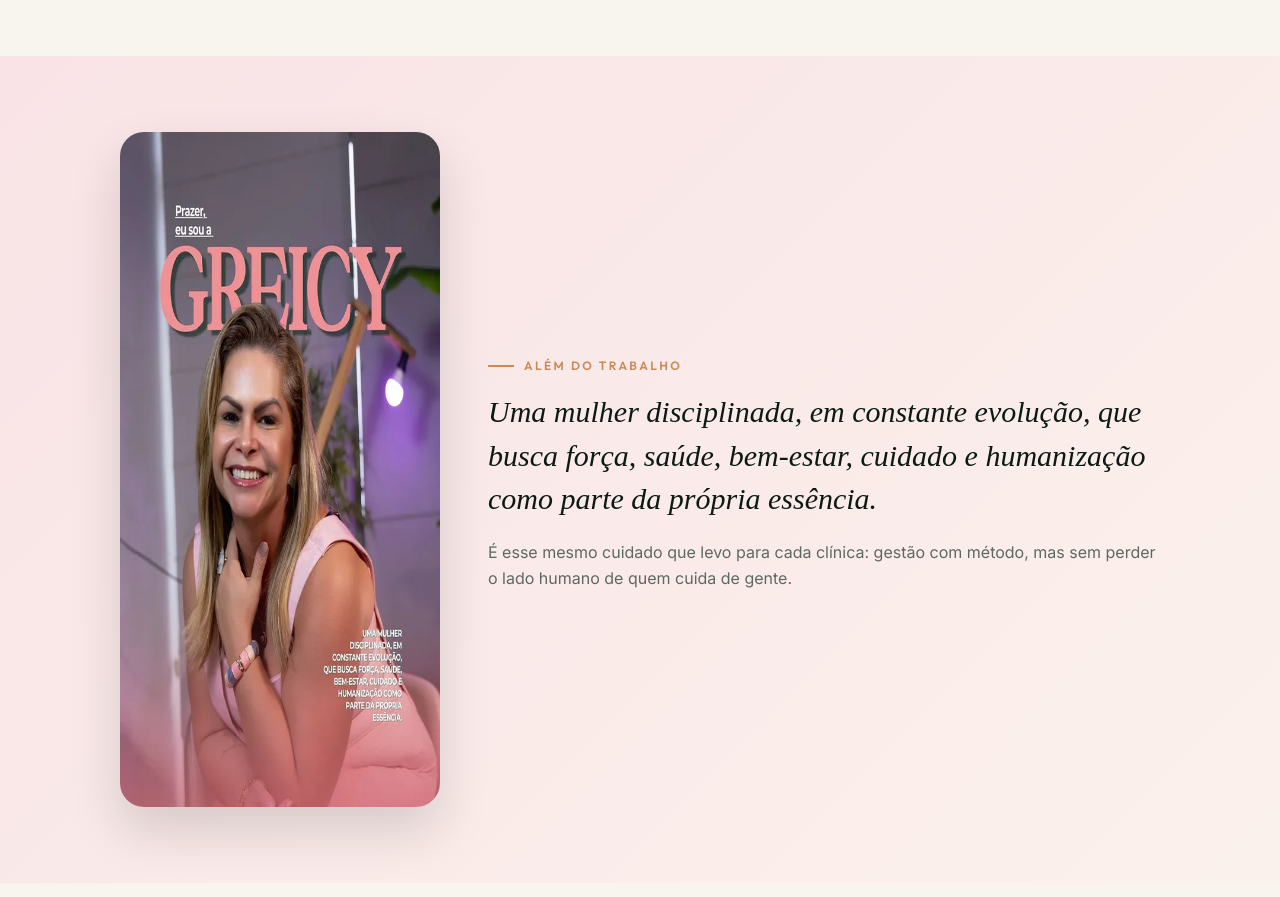
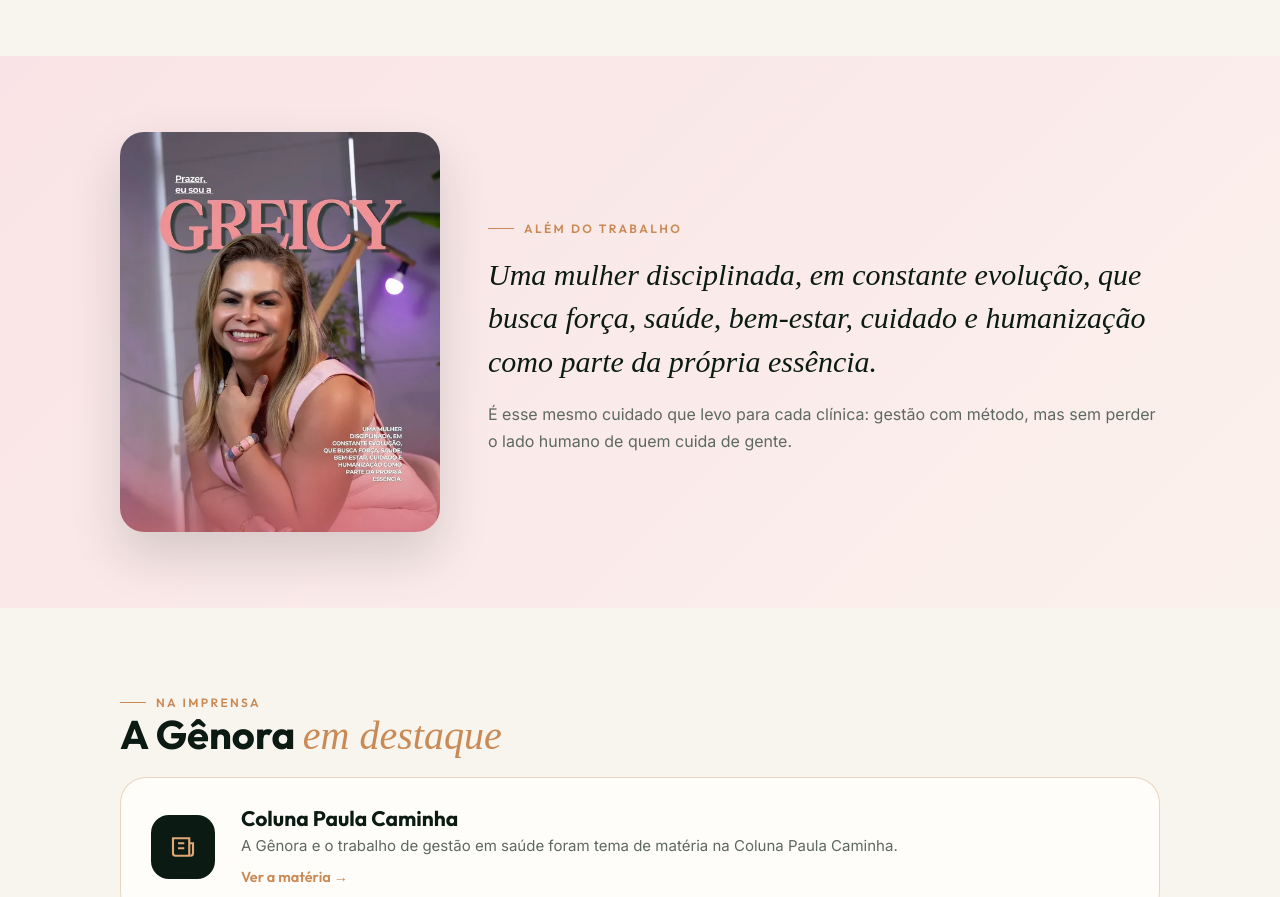
Before and after one commit to zebubit/ASSESSORIADEV, a plain HTML site: page demo-genora-sobre/index.html in a window 1280 px wide. Shown: the part 1920-2817 px from the top of the page. Drawn offline with Linux system fonts and the light colour scheme; a web font is replaced by a local one.

Commit message:
fix: foto da seção Além do trabalho sem distorção
Co-Authored-By: Claude Opus 5.5 <noreply@anthropic.com>

```diff
--- a/demo-genora-sobre/index.html
+++ b/demo-genora-sobre/index.html
@@ -117,7 +117,7 @@ h2{font-size:clamp(28px,4.5vw,40px);margin-bottom:18px}
 /* essência */
 .essencia{background:linear-gradient(135deg,#F9E3E6,#FBF1EC)}
 .essencia .wrap{display:grid;grid-template-columns:320px 1fr;gap:48px;align-items:center}
-.essencia img{border-radius:24px;box-shadow:0 24px 50px rgba(12,26,20,.15)}
+.essencia img{width:100%;height:auto;aspect-ratio:4/5;object-fit:cover;border-radius:24px;box-shadow:0 24px 50px rgba(12,26,20,.15)}
 .essencia blockquote{font:500 italic clamp(22px,3vw,30px)/1.45 "Playfair Display",serif;color:var(--verde);margin:16px 0 18px}
 .essencia p{color:var(--suave)}
 @media(max-width:820px){.essencia .wrap{grid-template-columns:1fr;gap:28px}.essencia img{max-width:300px;margin:0 auto}}
```
